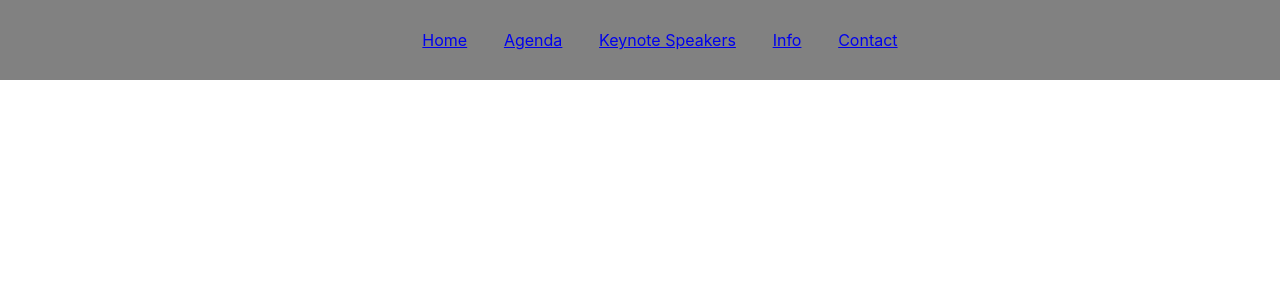
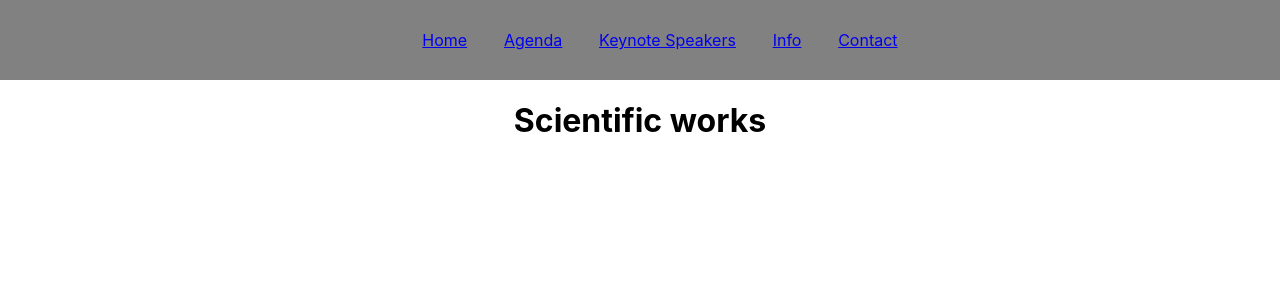
Before and after one commit to WyimaginowaneKoniki/Kongres, a React (Create React App) app in the folder web-client/: page /scientific-works in a window 1280 px wide. Shown: the top 300 px of the page. Built offline with nearby package versions, Linux system fonts and the light colour scheme.

Commit message:
Setting the scientific-works address

```diff
--- a/web-client/src/App.js
+++ b/web-client/src/App.js
@@ -12,6 +12,7 @@ import Navigation from './components/Navigation';
 import Regulations from './pages/regulations';
 import CookiesPolicy from './pages/cookies-policy';
 import PrivacyPolicy from './pages/privacy-policy';
+import ScientificWorks from './pages/scientific-works';
 
 function App() {
     return (
@@ -27,6 +28,7 @@ function App() {
             <Route path="/regulations" component={Regulations} />
             <Route path="/cookies-policy" component={CookiesPolicy} />
             <Route path="/privacy-policy" component={PrivacyPolicy} />
+            <Route path="/scientific-works" component={ScientificWorks} />
           </Switch>
         </div>
       </Router>
--- /dev/null
+++ b/web-client/src/pages/scientific-works.js
@@ -0,0 +1,13 @@
+import React from 'react';
+import '../App.css';
+
+function ScientificWorks(props) {
+
+    return(
+        <div>
+          <h1>Scientific works</h1>
+        </div>
+    );
+}
+
+export default ScientificWorks;
```
